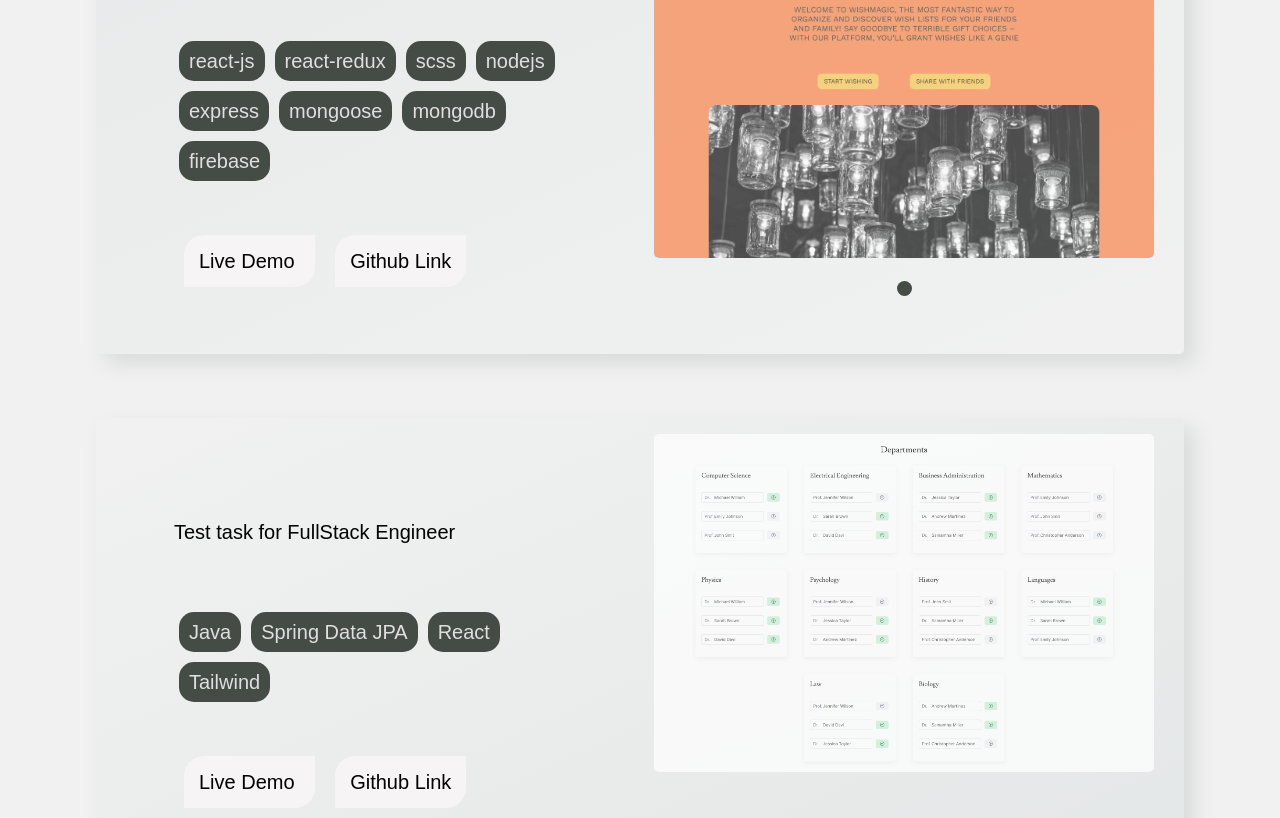
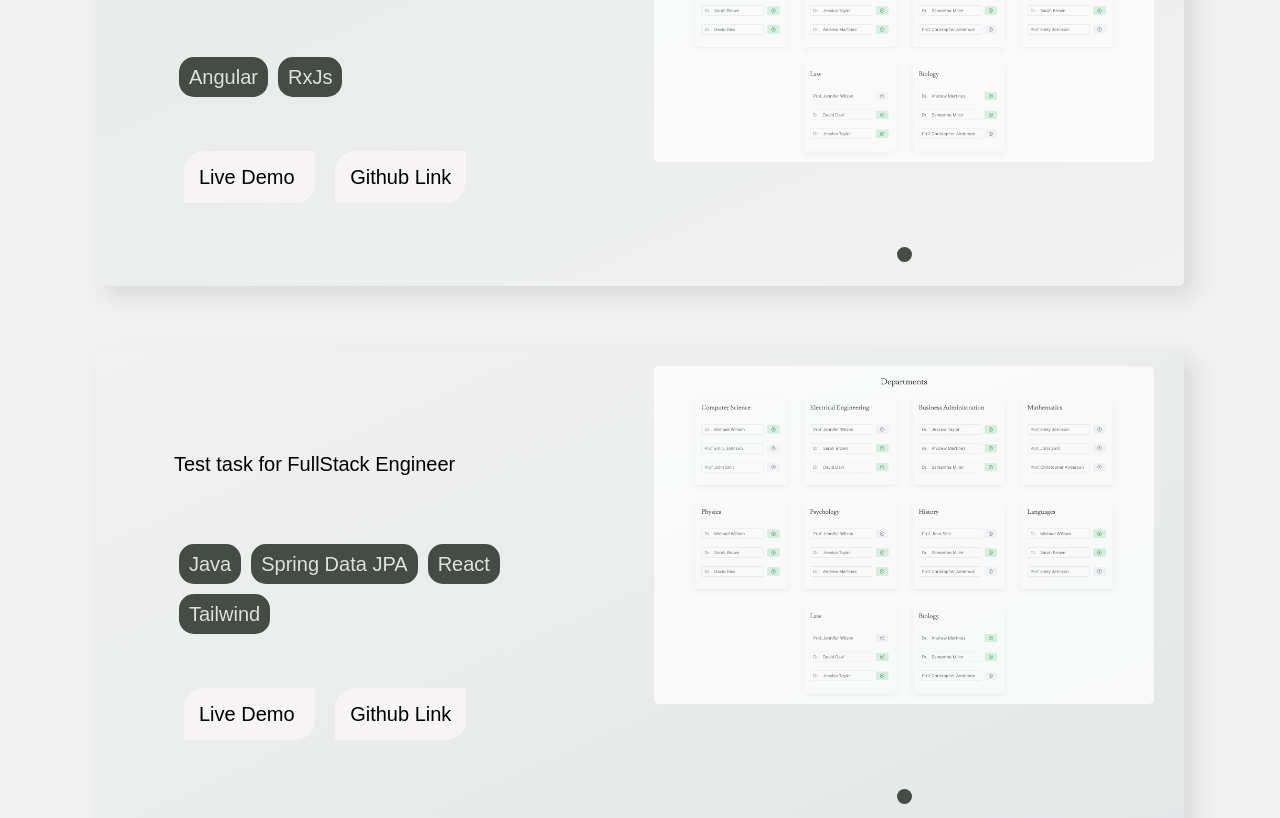
Before and after one commit to salatsynskahv/portfolio, a Next.js app: page / in a window 1280 px wide. Shown: the part 2962-3780 px from the top of the page. Built offline with nearby package versions, Linux system fonts and the light colour scheme; a web font is replaced by a local one.

Commit message:
git hub pages setting

```diff
--- a/app/page.tsx
+++ b/app/page.tsx
@@ -126,14 +126,22 @@ export default function Home() {
                 <section id="projects-section" className="project-section">
                     <h2>Projects</h2>
 
+                    {/*<ProjectDescription*/}
+                    {/*    description="Wishlist Magic App: Create and share custom wishlists with friends, making thoughtful gifting a breeze."*/}
+                    {/*    githubLink="https://github.com/salatsynskahv/wishlist-client"*/}
+                    {/*    link="https://wishlist-client.onrender.com/"*/}
+                    {/*    images={["wishlist/wishlist-screenshot1.jpeg"]}*/}
+                    {/*    technologies={['react-js', 'react-redux', 'scss', 'nodejs',*/}
+                    {/*        'express', 'mongoose', 'mongodb', 'firebase']}/>*/}
+
 
                     <ProjectDescription
-                        description="Wishlist Magic App: Create and share custom wishlists with friends, making thoughtful gifting a breeze."
-                        githubLink="https://github.com/salatsynskahv/wishlist-client"
-                        link="https://wishlist-client.onrender.com/"
-                        images={["wishlist/wishlist-screenshot1.jpeg"]}
-                        technologies={['react-js', 'react-redux', 'scss', 'nodejs',
-                            'express', 'mongoose', 'mongodb', 'firebase']}/>
+                        description="Test task for Angular Developer position. Develop dahsboard that renders charts
+                        of historical and realtime prices"
+                        githubLink="https://github.com/salatsynskahv/botscrew-test-fronend"
+                        link="https://botcrew-test-fronend-production.up.railway.app/"
+                        images={['botscrew/botscrew.png']}
+                        technologies={['Angular', 'RxJs',]}/>
 
                     <ProjectDescription
                         description="Test task for FullStack Engineer"
@@ -143,12 +151,12 @@ export default function Home() {
                         technologies={['Java', 'Spring Data JPA', 'React', 'Tailwind']}/>
 
 
-                    <ProjectDescription
-                        description="Aster Silk - online shop of Ukrainian clothing brand"
-                        githubLink=""
-                        link="https://astersilk.com/"
-                        images={['aster-silk/aster_silk_screenshot1.jpeg', 'aster-silk/aster_silk_screenshot2.jpeg', 'aster-silk/aster_silk_screenshot3.jpeg']}
-                        technologies={['wordPress', 'wooCommerce', 'css', 'php']}/>
+                    {/*<ProjectDescription*/}
+                    {/*    description="Aster Silk - online shop of Ukrainian clothing brand"*/}
+                    {/*    githubLink=""*/}
+                    {/*    link="https://astersilk.com/"*/}
+                    {/*    images={['aster-silk/aster_silk_screenshot1.jpeg', 'aster-silk/aster_silk_screenshot2.jpeg', 'aster-silk/aster_silk_screenshot3.jpeg']}*/}
+                    {/*    technologies={['wordPress', 'wooCommerce', 'css', 'php']}/>*/}
 
 
                     {/*<ProjectDescription*/}
--- a/next.config.js
+++ b/next.config.js
@@ -1,12 +1,12 @@
-/** @type {import('next').NextConfig} */
-const path= require('path')
+const isProd = process.env.NODE_ENV === 'production';
 const nextConfig = {
-    // output: 'export',
-    // basePath: process.env.BASE_PATH
-    // assetPrefix: '/portfolio',
-    // images: {
-    //     path: '/portfolio/'
-    // }
-}
+    reactStrictMode: true,
+    images: {
+        unoptimized: true, // Disable default image optimization
+    },
+    assetPrefix: isProd ? '/portfolio/' : '',
+    basePath: isProd ? '/portfolio' : '',
+    output: 'export'
+};
 
 module.exports = nextConfig
--- a/package.json
+++ b/package.json
@@ -2,11 +2,14 @@
   "name": "portfolio-2",
   "version": "0.1.0",
   "private": true,
+  "homepage": "https://salatsynskahv.github.io/portfolio",
   "scripts": {
     "dev": "next dev",
     "build": "next build",
     "start": "next start",
-    "lint": "next lint"
+    "lint": "next lint",
+    "predeploy": "npm run build",
+    "deploy": "gh-pages -d out"
   },
   "dependencies": {
     "@types/node": "20.5.1",
```
